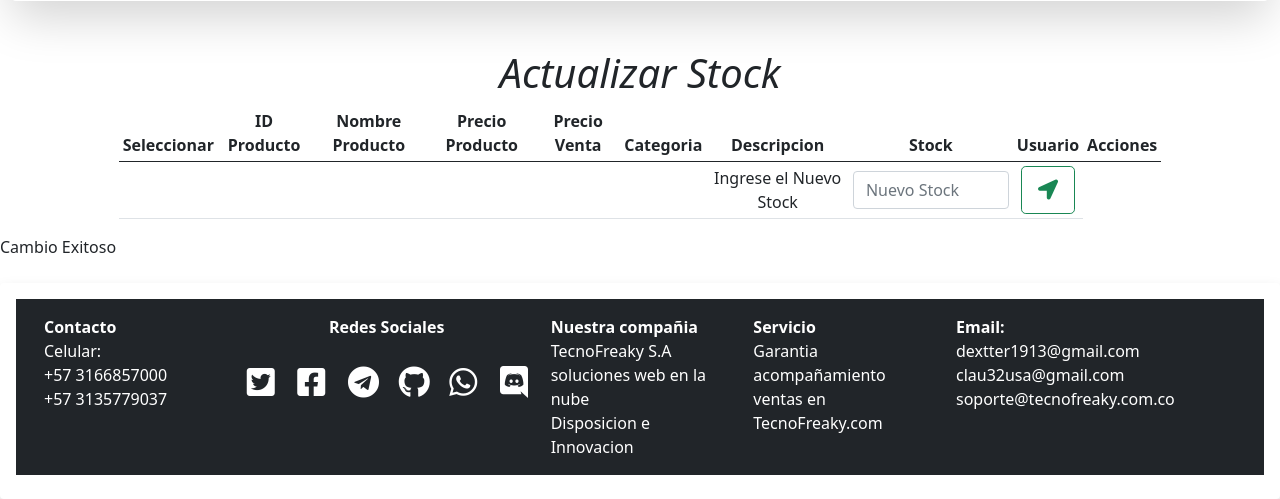
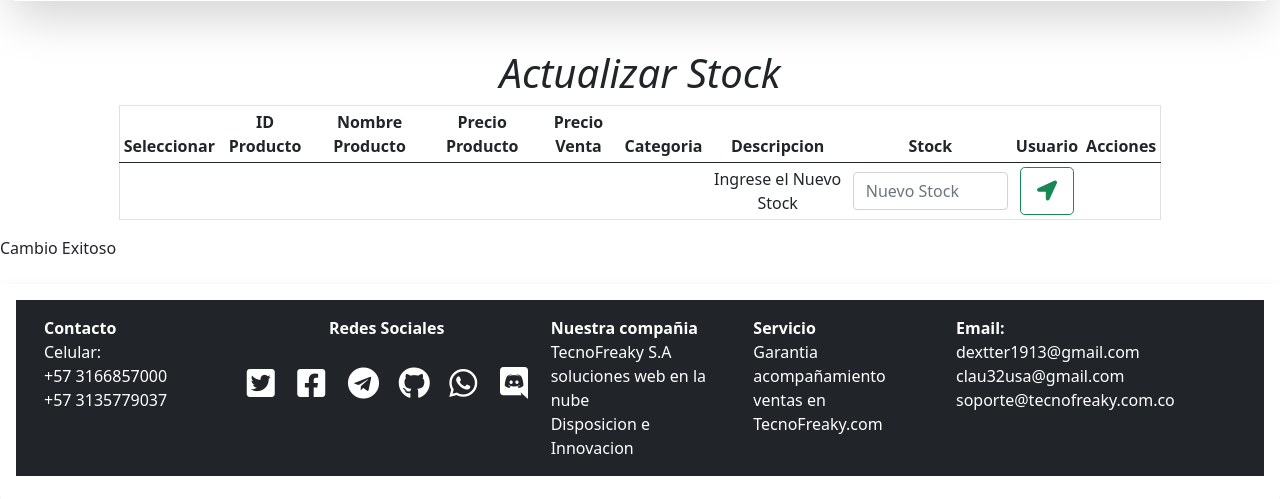
Before and after one commit to dextter1913/SistemaMultiaseo, a PHP site: page /consulta/IngresarNuevoStock/ in a window 1280 px wide. Shown: the part 87-586 px from the top of the page. Run offline with PHP 8.4, Linux system fonts and the light colour scheme; the visitor is signed in with stand-in values (Sample User, id 1); data that the repository does not hold is empty; some libraries are stand-ins or nearby versions.

Commit message:
Agregando borde

```diff
--- a/consulta/IngresarNuevoStock/index.php
+++ b/consulta/IngresarNuevoStock/index.php
@@ -13,7 +13,7 @@ if (isset($_SESSION['usuario'])) {
             <div class="col-12 col-sm-1 col-md-1 col-lg-1"></div>
             <div class="col-12 col-sm-10 col-md-10 col-lg-10 table-responsive">
                 <form action="../../PuertaTrasera/ProcesoActualizarNuevoStock.php" method="post">
-                    <table class="table table-sm table-hover">
+                    <table class="table table-sm table-hover border">
                         <thead>
                             <tr>
                                 <th>
```
